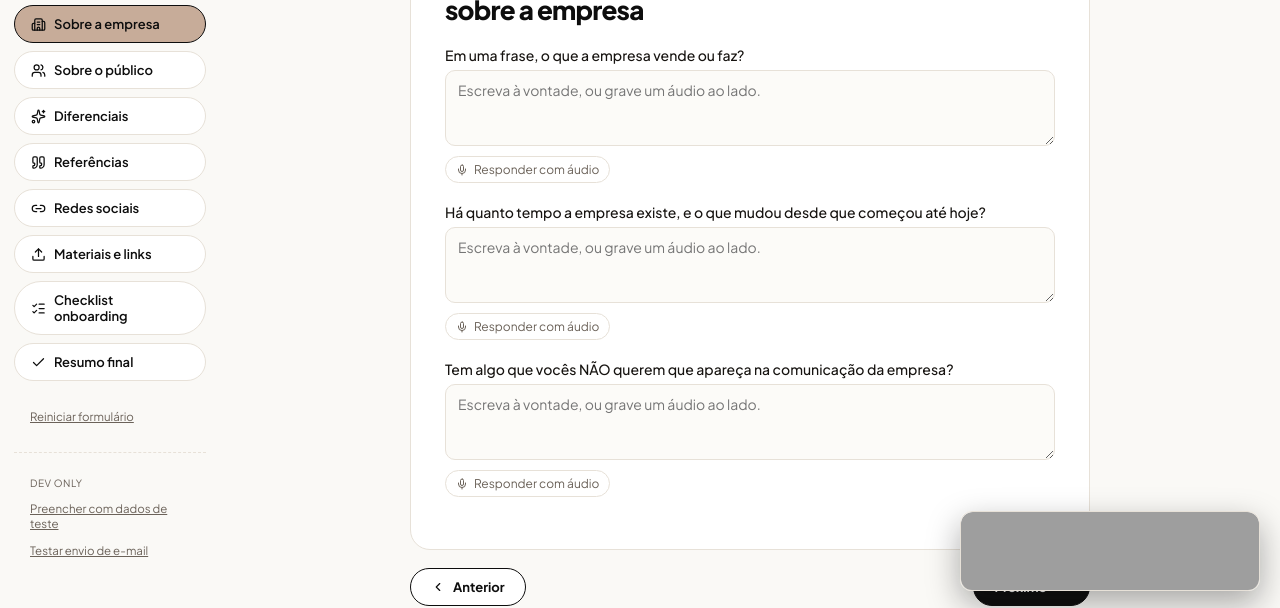
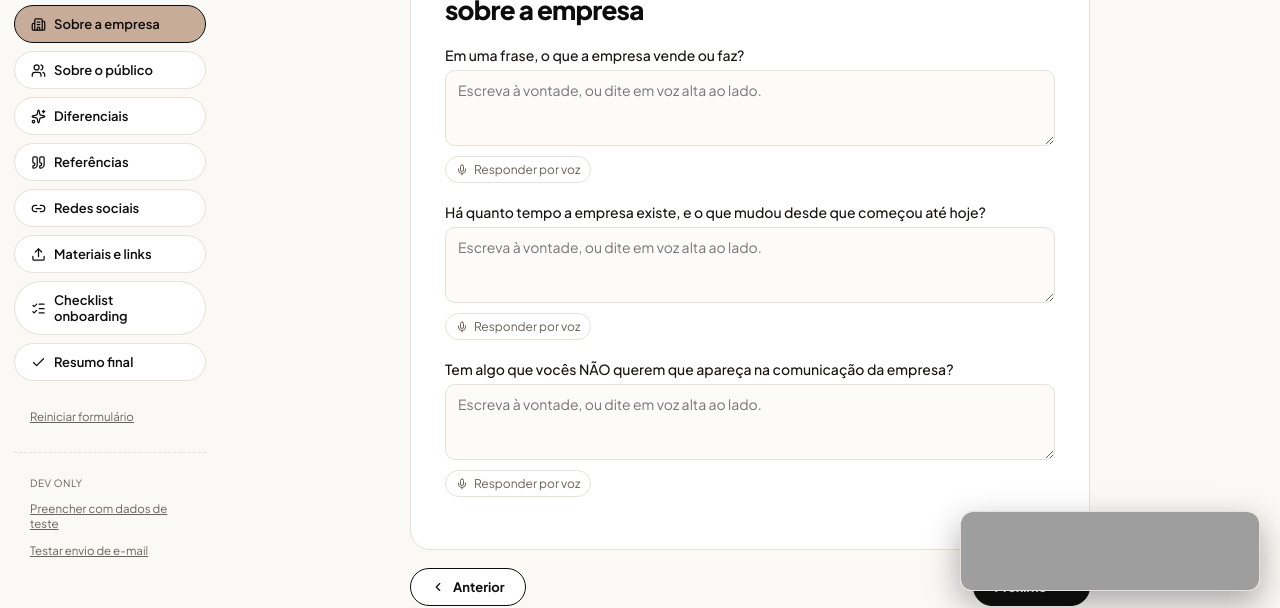
Before and after one commit to ricardopdj/oliva-dashboard, a React (Vite) app: page / in a window 1280 px wide. Both pictures are taken after a click on the element "Sobre a empresa". Shown: the part 189-797 px from the top of the page. Built offline with nearby package versions, Linux system fonts and the light colour scheme; grey boxes are pictures that could not be loaded.

Commit message:
feat: add transcriçao

```diff
--- a/src/components/TextField.tsx
+++ b/src/components/TextField.tsx
@@ -1,5 +1,6 @@
 import { Mic, Square } from "lucide-react";
 import { TOKENS } from "../styles/tokens";
+import { SPEECH_RECOGNITION_SUPPORTED } from "../lib/speechRecognition";
 
 interface TextFieldProps {
   label: string;
@@ -21,7 +22,9 @@ export function TextField({ label, value, onChange, audioUrl, onRecordToggle, re
         value={value || ""}
         onChange={(e) => onChange(e.target.value)}
         rows={rows}
-        placeholder="Escreva à vontade, ou grave um áudio ao lado."
+        placeholder={SPEECH_RECOGNITION_SUPPORTED
+          ? "Escreva à vontade, ou dite em voz alta ao lado."
+          : "Escreva à vontade, ou grave um áudio ao lado."}
         style={{
           width: "100%", padding: "10px 12px", borderRadius: 10,
           border: `1px solid ${TOKENS.hair}`, fontSize: 14, color: TOKENS.ink,
@@ -40,9 +43,15 @@ export function TextField({ label, value, onChange, audioUrl, onRecordToggle, re
             }}
           >
             {recording ? <Square size={12} /> : <Mic size={12} />}
-            {recording ? "Parar gravação" : "Responder com áudio"}
+            {recording
+              ? "Parar gravação"
+              : SPEECH_RECOGNITION_SUPPORTED ? "Responder por voz" : "Responder com áudio"}
           </button>
-          {recording && <span style={{ fontSize: 11, color: TOKENS.inkSoft }}>gravando…</span>}
+          {recording && (
+            <span style={{ fontSize: 11, color: TOKENS.inkSoft }}>
+              {SPEECH_RECOGNITION_SUPPORTED ? "transcrevendo…" : "gravando…"}
+            </span>
+          )}
           {audioUrl && <audio controls src={audioUrl} style={{ height: 30 }} />}
         </div>
       )}
--- a/src/components/steps/DiferenciaisStep.tsx
+++ b/src/components/steps/DiferenciaisStep.tsx
@@ -13,7 +13,8 @@ export function DiferenciaisStep() {
       <p style={{ fontSize: 13, color: TOKENS.inkSoft, marginBottom: 18 }}>Modo fofoca, sem vergonha.</p>
       {DIFERENCIAIS_Q.map((q) => (
         <TextField key={q.id} label={q.label} value={diferenciais[q.id]} onChange={(v) => setDiferenciais({ ...diferenciais, [q.id]: v })}
-          audioUrl={audio[q.id]} recording={recordingId === q.id} onRecordToggle={() => toggleRecord(q.id)} />
+          audioUrl={audio[q.id]} recording={recordingId === q.id}
+          onRecordToggle={() => toggleRecord(q.id, diferenciais[q.id] || "", (text) => setDiferenciais((prev) => ({ ...prev, [q.id]: text })))} />
       ))}
     </div>
   );
--- a/src/components/steps/EmpresaStep.tsx
+++ b/src/components/steps/EmpresaStep.tsx
@@ -12,7 +12,8 @@ export function EmpresaStep() {
       <h2 className="oliva-display" style={{ fontSize: 26, color: TOKENS.black, margin: "0 0 20px" }}>sobre a empresa</h2>
       {EMPRESA_Q.map((q) => (
         <TextField key={q.id} label={q.label} value={empresa[q.id]} onChange={(v) => setEmpresa({ ...empresa, [q.id]: v })}
-          audioUrl={audio[q.id]} recording={recordingId === q.id} onRecordToggle={() => toggleRecord(q.id)} />
+          audioUrl={audio[q.id]} recording={recordingId === q.id}
+          onRecordToggle={() => toggleRecord(q.id, empresa[q.id] || "", (text) => setEmpresa((prev) => ({ ...prev, [q.id]: text })))} />
       ))}
     </div>
   );
--- a/src/components/steps/PublicoStep.tsx
+++ b/src/components/steps/PublicoStep.tsx
@@ -12,7 +12,8 @@ export function PublicoStep() {
       <h2 className="oliva-display" style={{ fontSize: 26, color: TOKENS.black, margin: "0 0 20px" }}>sobre o público</h2>
       {PUBLICO_Q.map((q) => (
         <TextField key={q.id} label={q.label} value={publico[q.id]} onChange={(v) => setPublico({ ...publico, [q.id]: v })}
-          audioUrl={audio[q.id]} recording={recordingId === q.id} onRecordToggle={() => toggleRecord(q.id)} />
+          audioUrl={audio[q.id]} recording={recordingId === q.id}
+          onRecordToggle={() => toggleRecord(q.id, publico[q.id] || "", (text) => setPublico((prev) => ({ ...prev, [q.id]: text })))} />
       ))}
     </div>
   );
--- a/src/components/steps/ReferenciasStep.tsx
+++ b/src/components/steps/ReferenciasStep.tsx
@@ -12,7 +12,8 @@ export function ReferenciasStep() {
       <h2 className="oliva-display" style={{ fontSize: 26, color: TOKENS.black, margin: "0 0 20px" }}>referências</h2>
       {REFERENCIAS_Q.map((q) => (
         <TextField key={q.id} label={q.label} value={referencias[q.id]} onChange={(v) => setReferencias({ ...referencias, [q.id]: v })}
-          audioUrl={audio[q.id]} recording={recordingId === q.id} onRecordToggle={() => toggleRecord(q.id)} />
+          audioUrl={audio[q.id]} recording={recordingId === q.id}
+          onRecordToggle={() => toggleRecord(q.id, referencias[q.id] || "", (text) => setReferencias((prev) => ({ ...prev, [q.id]: text })))} />
       ))}
     </div>
   );
--- /dev/null
+++ b/src/hooks/useSpeechToText.ts
@@ -0,0 +1,136 @@
+import { useCallback, useEffect, useRef, useState } from "react";
+import { getSpeechRecognitionCtor } from "../lib/speechRecognition";
+
+// Mirrors useAudioRecorder's safety net — not a real limit for the user,
+// just protection against a mic left on by accident.
+const SAFETY_MAX_RECORDING_MS = 20 * 60_000;
+
+const IGNORED_ERRORS = new Set(["no-speech", "aborted"]);
+
+export function useSpeechToText() {
+  const [recordingId, setRecordingId] = useState<string | null>(null);
+
+  const recognitionRef = useRef<SpeechRecognition | null>(null);
+  const sessionRef = useRef(0);
+  const manualStopRef = useRef(false);
+  const baseTextRef = useRef("");
+  const finalTextRef = useRef("");
+  const onTranscriptChangeRef = useRef<(text: string) => void>(() => {});
+  const maxDurationTimerRef = useRef<ReturnType<typeof setTimeout> | null>(null);
+
+  // Speech-to-text never produces a blob — kept empty and reference-stable
+  // (never set again) so submitBriefing()'s Object.entries(audioBlobs) is a no-op.
+  const [audio] = useState<Record<string, string>>({});
+  const [audioBlobs] = useState<Record<string, Blob>>({});
+
+  const clearMaxDurationTimer = useCallback(() => {
+    if (maxDurationTimerRef.current) {
+      clearTimeout(maxDurationTimerRef.current);
+      maxDurationTimerRef.current = null;
+    }
+  }, []);
+
+  const stop = useCallback(() => {
+    manualStopRef.current = true;
+    clearMaxDurationTimer();
+    recognitionRef.current?.stop();
+    setRecordingId(null);
+  }, [clearMaxDurationTimer]);
+
+  const resetAudio = useCallback(() => {
+    sessionRef.current += 1;
+    manualStopRef.current = true;
+    clearMaxDurationTimer();
+    recognitionRef.current?.abort();
+    recognitionRef.current = null;
+    setRecordingId(null);
+  }, [clearMaxDurationTimer]);
+
+  const toggleRecord = useCallback((qid: string, currentValue: string, onTranscriptChange: (text: string) => void) => {
+    if (recordingId === qid) {
+      stop();
+      return;
+    }
+
+    const Ctor = getSpeechRecognitionCtor();
+    if (!Ctor) {
+      alert("Este navegador não suporta ditado por voz.");
+      return;
+    }
+
+    // Abandon any previous session (switching fields mid-dictation) so its
+    // onend/onresult can't restart itself or write into the new field.
+    sessionRef.current += 1;
+    const mySession = sessionRef.current;
+    clearMaxDurationTimer();
+    recognitionRef.current?.abort();
+
+    const recognition = new Ctor();
+    recognition.lang = "pt-BR";
+    recognition.continuous = true;
+    recognition.interimResults = true;
+
+    baseTextRef.current = currentValue ? `${currentValue} ` : "";
+    finalTextRef.current = "";
+    onTranscriptChangeRef.current = onTranscriptChange;
+    manualStopRef.current = false;
+
+    recognition.onresult = (event) => {
+      if (sessionRef.current !== mySession) return;
+      let interim = "";
+      for (let i = event.resultIndex; i < event.results.length; i++) {
+        const result = event.results[i];
+        const transcript = result[0].transcript;
+        if (result.isFinal) finalTextRef.current += `${transcript} `;
+        else interim += transcript;
+      }
+      onTranscriptChangeRef.current(`${baseTextRef.current}${finalTextRef.current}${interim}`.trim());
+    };
+
+    recognition.onerror = (event) => {
+      if (sessionRef.current !== mySession) return;
+      if (event.error === "not-allowed" || event.error === "service-not-allowed") {
+        manualStopRef.current = true;
+        alert("Não foi possível acessar o microfone. Verifique a permissão do navegador.");
+      } else if (event.error === "network") {
+        manualStopRef.current = true;
+        alert("Não foi possível transcrever: sem conexão com o serviço de reconhecimento de voz.");
+      } else if (!IGNORED_ERRORS.has(event.error)) {
+        manualStopRef.current = true;
+        alert("O ditado por voz parou por um erro inesperado. Tente novamente.");
+      }
+      // no-speech / aborted are ignored — onend's auto-restart covers them.
+    };
+
+    recognition.onend = () => {
+      if (sessionRef.current !== mySession) return;
+      if (manualStopRef.current) {
+        recognitionRef.current = null;
+        setRecordingId(null);
+        return;
+      }
+      // Chrome silently ends the session after a pause in speech — restart
+      // to keep dictation feeling continuous until the user stops it.
+      try {
+        recognition.start();
+      } catch {
+        setRecordingId(null);
+      }
+    };
+
+    recognitionRef.current = recognition;
+    recognition.start();
+    setRecordingId(qid);
+    maxDurationTimerRef.current = setTimeout(stop, SAFETY_MAX_RECORDING_MS);
+  }, [recordingId, stop, clearMaxDurationTimer]);
+
+  useEffect(() => {
+    return () => {
+      sessionRef.current += 1;
+      recognitionRef.current?.abort();
+      if (maxDurationTimerRef.current) clearTimeout(maxDurationTimerRef.current);
+    };
+  }, []);
+
+  return { audio, audioBlobs, recordingId, toggleRecord, resetAudio };
+}
--- /dev/null
+++ b/src/lib/speechRecognition.ts
@@ -0,0 +1,6 @@
+export function getSpeechRecognitionCtor(): SpeechRecognitionConstructor | undefined {
+  return window.SpeechRecognition ?? window.webkitSpeechRecognition;
+}
+
+// Evaluated once at module load — browser support doesn't change mid-session.
+export const SPEECH_RECOGNITION_SUPPORTED: boolean = !!getSpeechRecognitionCtor();
--- a/src/state/BriefingContext.tsx
+++ b/src/state/BriefingContext.tsx
@@ -8,6 +8,8 @@ import { EMPRESA_Q, PUBLICO_Q, DIFERENCIAIS_Q, REFERENCIAS_Q, NETWORK_Q, NETWORK
 import { CADASTRO_FIELDS, RESP_FIELDS, CONTATO_CAMPOS } from "../data/fields";
 import { CHECKLIST_DEFAULT } from "../data/checklist";
 import { useAudioRecorder } from "../hooks/useAudioRecorder";
+import { useSpeechToText } from "../hooks/useSpeechToText";
+import { SPEECH_RECOGNITION_SUPPORTED } from "../lib/speechRecognition";
 import { useDebouncedSave } from "../hooks/useDebouncedSave";
 import { clearAll, loadDraft, saveDraft } from "../lib/db";
 import type {
@@ -55,7 +57,23 @@ export function BriefingProvider({ children }: { children: ReactNode }) {
   const [musicaSugestao, setMusicaSugestao] = useState(initialState.musicaSugestao);
   const [checklistDone, setChecklistDone] = useState<boolean[]>(initialState.checklistDone);
 
-  const { audio, audioBlobs, recordingId, toggleRecord, resetAudio } = useAudioRecorder();
+  const audioRecorder = useAudioRecorder();
+  const speechToText = useSpeechToText();
+  const toggleAudioRecord = audioRecorder.toggleRecord;
+  const toggleSpeechRecord = speechToText.toggleRecord;
+  const { audio, audioBlobs, recordingId, resetAudio } =
+    SPEECH_RECOGNITION_SUPPORTED ? speechToText : audioRecorder;
+
+  const toggleRecord = useCallback(
+    (qid: string, currentValue: string = "", onTranscriptChange: (text: string) => void = () => {}) => {
+      if (SPEECH_RECOGNITION_SUPPORTED) {
+        toggleSpeechRecord(qid, currentValue, onTranscriptChange);
+      } else {
+        toggleAudioRecord(qid);
+      }
+    },
+    [toggleSpeechRecord, toggleAudioRecord],
+  );
 
   const [loaded, setLoaded] = useState(false);
   const [submitStatus, setSubmitStatus] = useState<"idle" | "submitting" | "success" | "error">("idle");
--- a/src/state/context.ts
+++ b/src/state/context.ts
@@ -33,7 +33,7 @@ export interface BriefingContextValue extends BriefingFormState {
   audio: Record<string, string>;
   audioBlobs: Record<string, Blob>;
   recordingId: string | null;
-  toggleRecord: (qid: string) => void;
+  toggleRecord: (qid: string, currentValue?: string, onTranscriptChange?: (text: string) => void) => void;
 
   draftStatus: "idle" | "saving" | "saved" | "error";
   submitStatus: "idle" | "submitting" | "success" | "error";
```
Also changed, not shown: src/components/steps/RedesStep.tsx (+7 -1 lines), src/types/speech.d.ts (added, +27 -0 lines).
